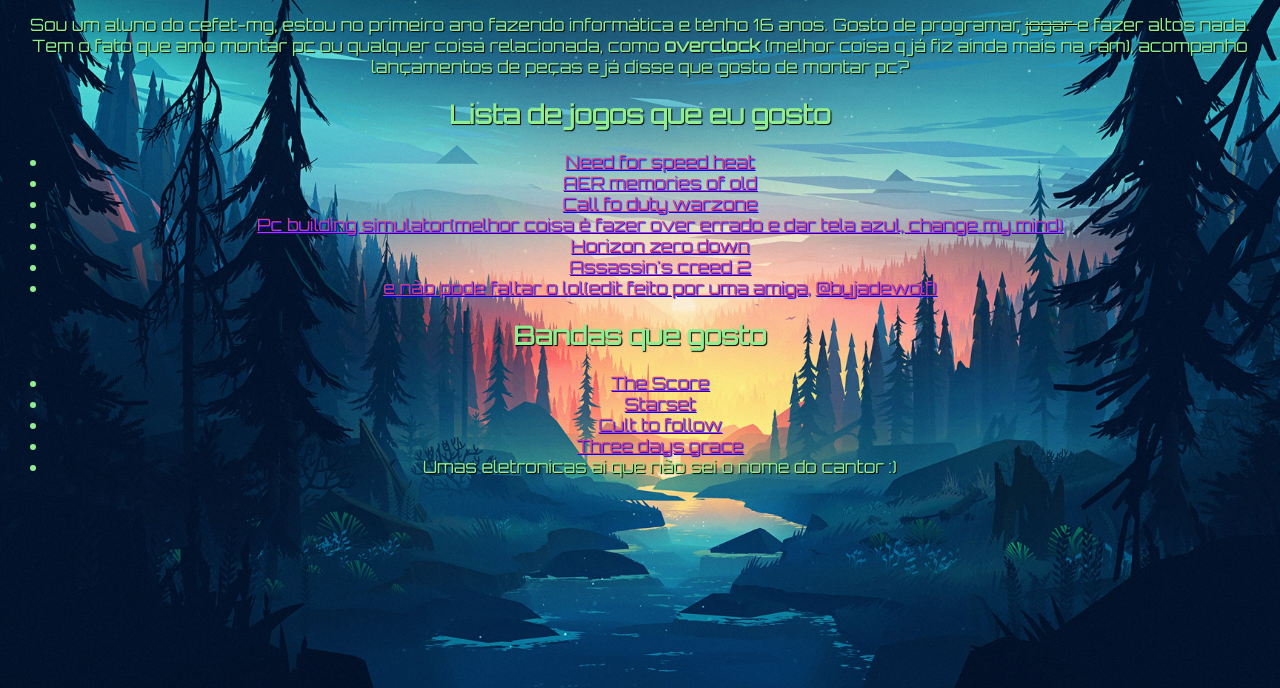
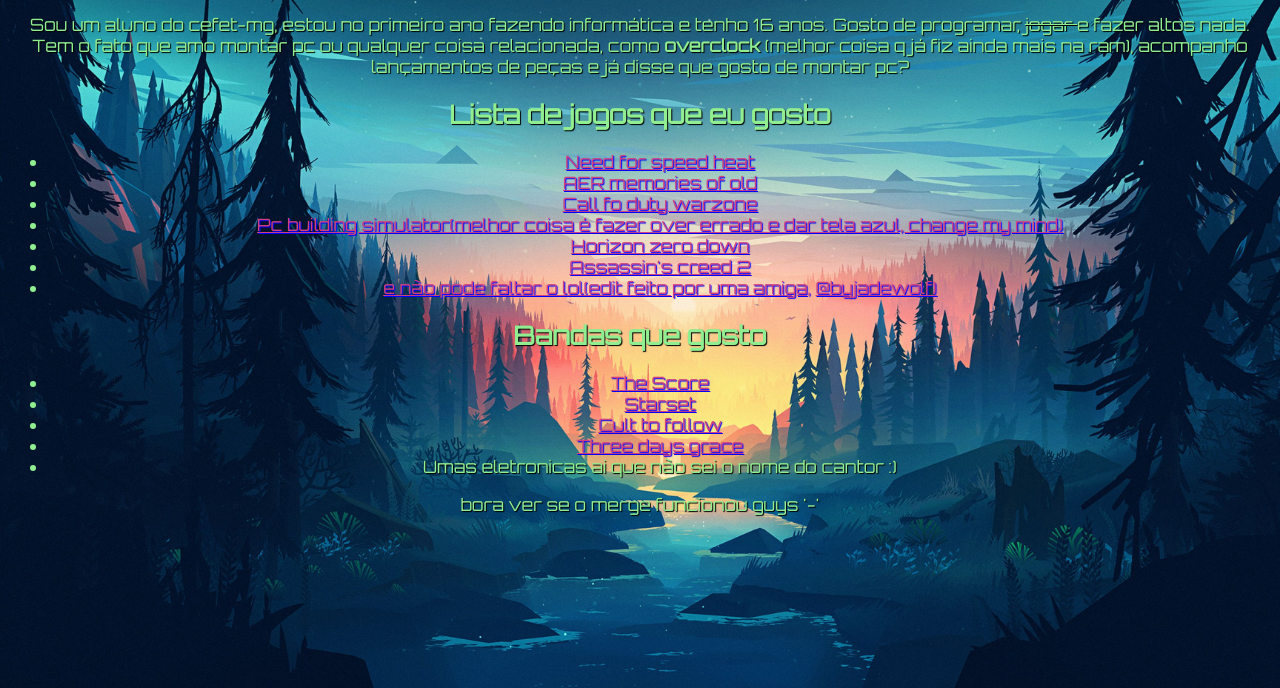
Before and after one commit to thiagoiulli/salsichanoinspeto, a plain HTML site: page index.html in a window 1280 px wide. Shown: the part 112-800 px from the top of the page. Drawn offline with Linux system fonts and the light colour scheme.

Commit message:
teste do merge

```diff
--- a/index.html
+++ b/index.html
@@ -38,6 +38,7 @@
     <li><a href="https://www.youtube.com/watch?v=nuLMDvoshrk" target="_blank">Three days grace</li></a>
     <li>Umas eletronicas ai que não sei o nome do cantor :)</li>
   </ul>
+  <p>bora ver se o merge funcionou guys '-'</p>
 </body>
 
 </html>
```
